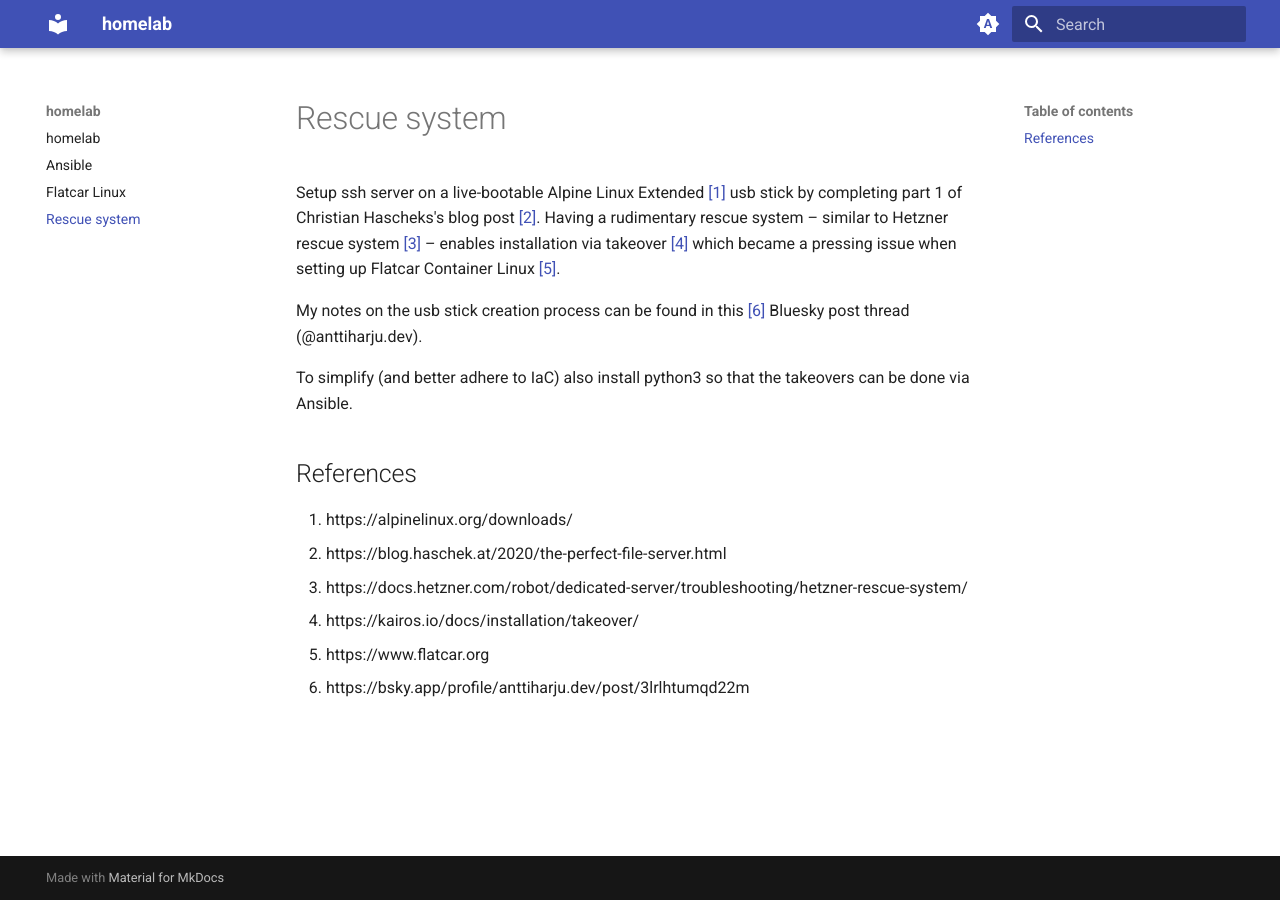
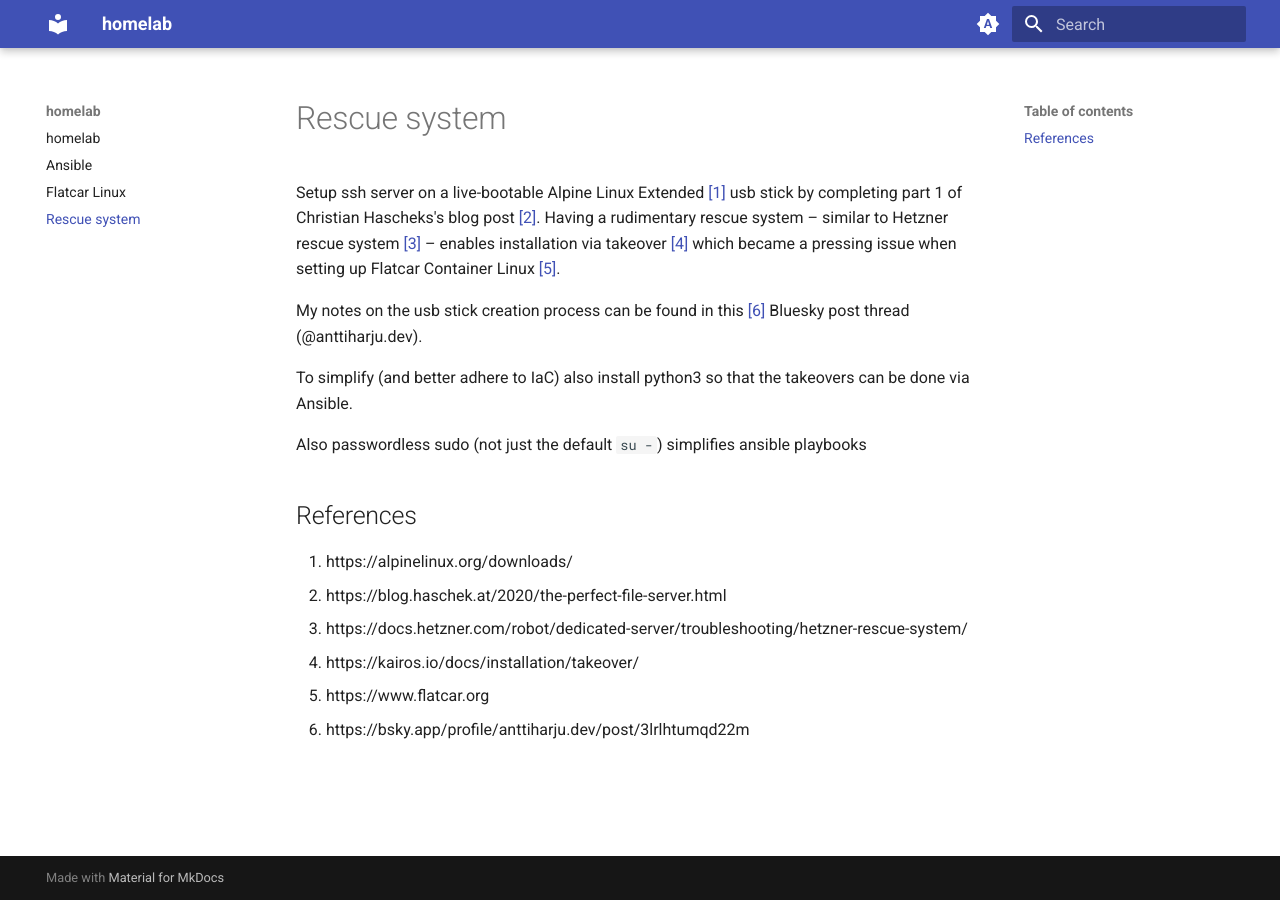
Before and after one commit to anttiharju/homelab, an MkDocs documentation site: the page built from docs/rescue.md, in a window 1280 px wide. Built offline with MkDocs 1.6.1 and Material for MkDocs 9.7.7, drawn with Linux system fonts in a browser that asks for light colours.

Commit message:
Add a note about sudo

```diff
--- a/docs/rescue.md
+++ b/docs/rescue.md
@@ -5,6 +5,8 @@ Setup ssh server on a live-bootable Alpine Linux Extended [\[1\]](https://alpine
 My notes on the usb stick creation process can be found in this [\[6\]](https://bsky.app/profile/anttiharju.dev/post/3lrlhtumqd22m) Bluesky post thread (@anttiharju.dev).
 
 To simplify (and better adhere to IaC) also install python3 so that the takeovers can be done via Ansible.
+
+Also passwordless sudo (not just the default `su -`) simplifies ansible playbooks
 
 ## References
 
```
